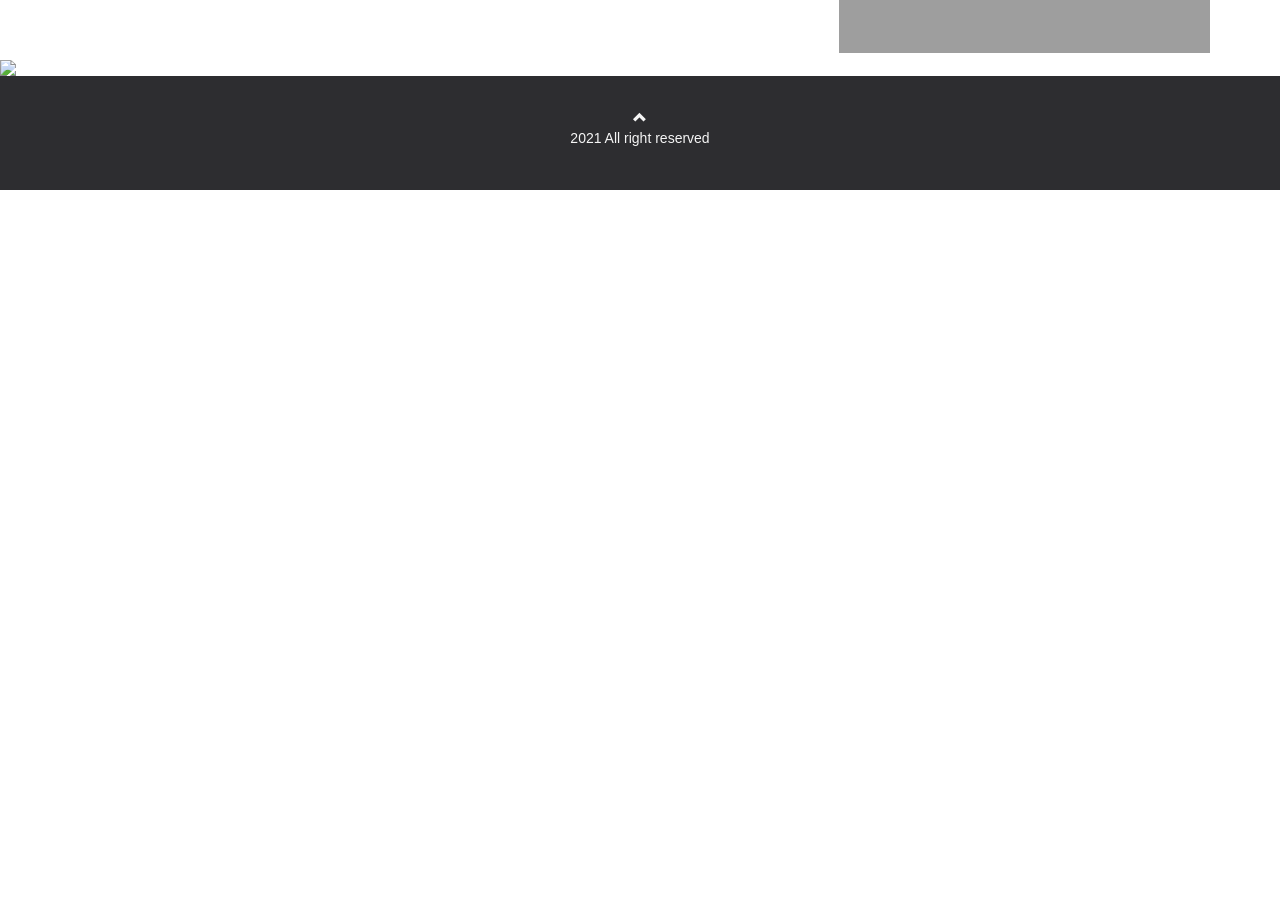
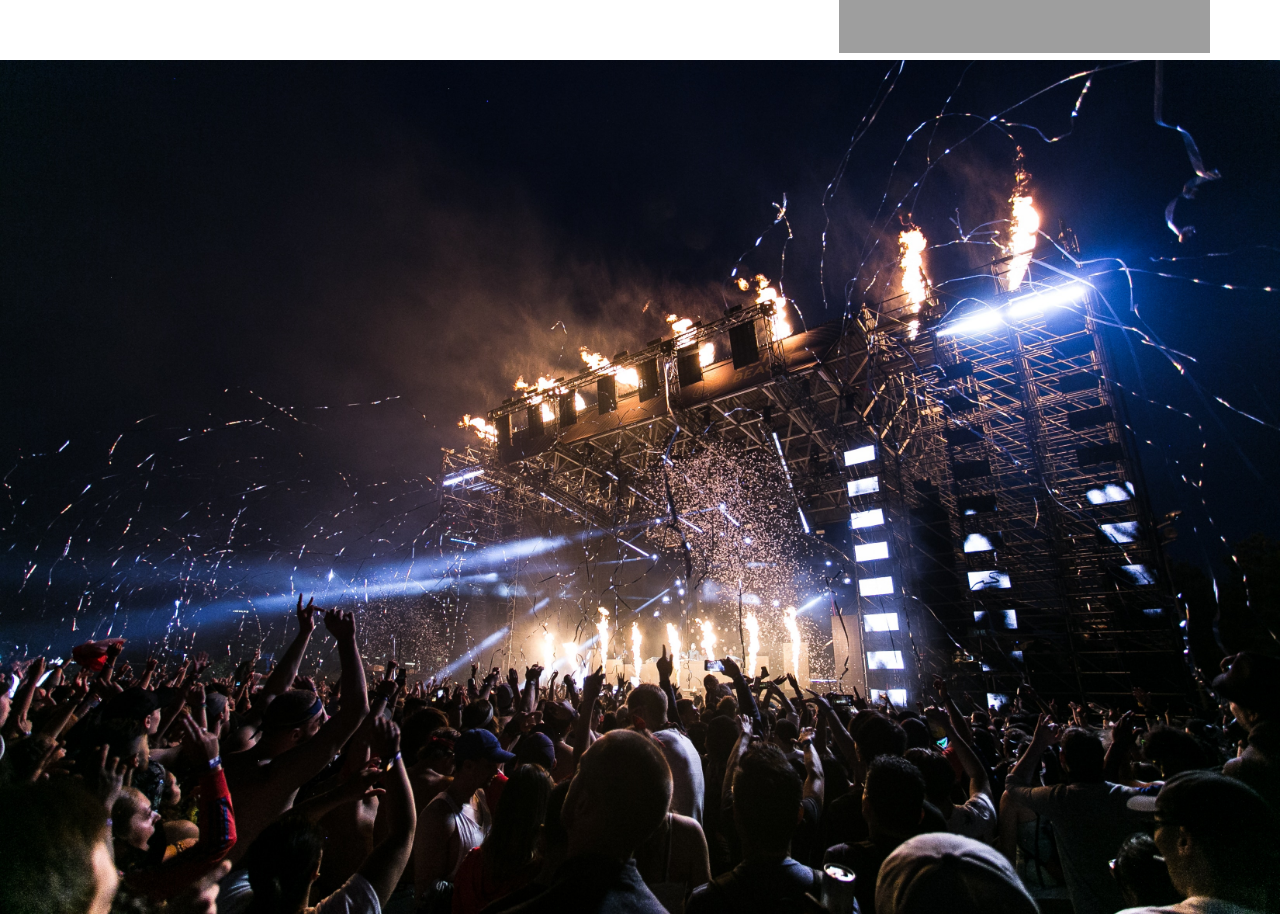
Before and after one commit to boudoune14/MetalRide, a plain HTML site: page pages/photos.html in a window 1280 px wide. Shown: the part 1269-2183 px from the top of the page. Before the commit the page ends 1459 px from the top, so only its background shows below. Drawn offline with nearby package versions, Linux system fonts and the light colour scheme; the site is published under a folder, as on GitHub Pages, so addresses that start at the root find nothing; a web font is replaced by a local one.

Commit message:
Probleme affichage photo

```diff
--- a/pages/photos.html
+++ b/pages/photos.html
@@ -71,7 +71,7 @@
       </div>
     </div>
     <img
-      src="/images/festival2.jpg"
+      src="../images/festival2.jpg"
       class="img-responsive"
       style="width: 100%;"
     />
```
